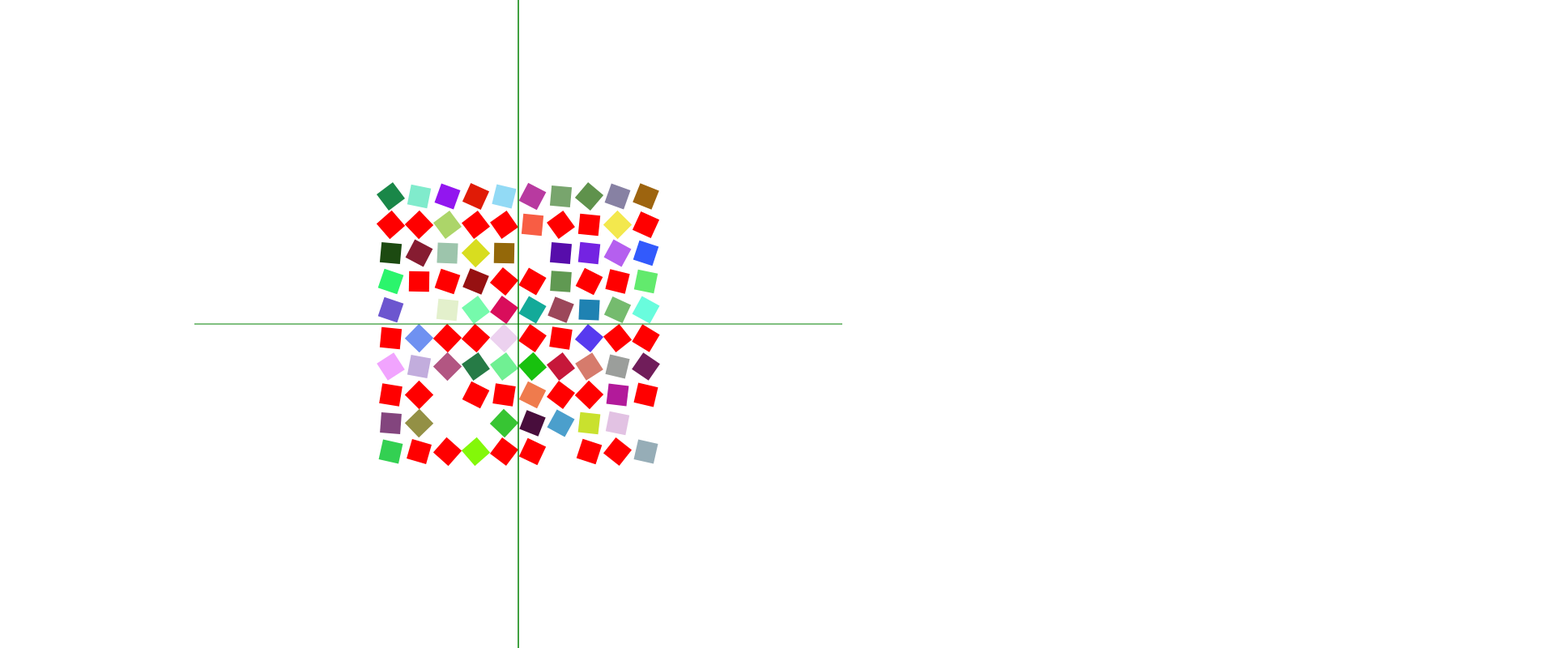
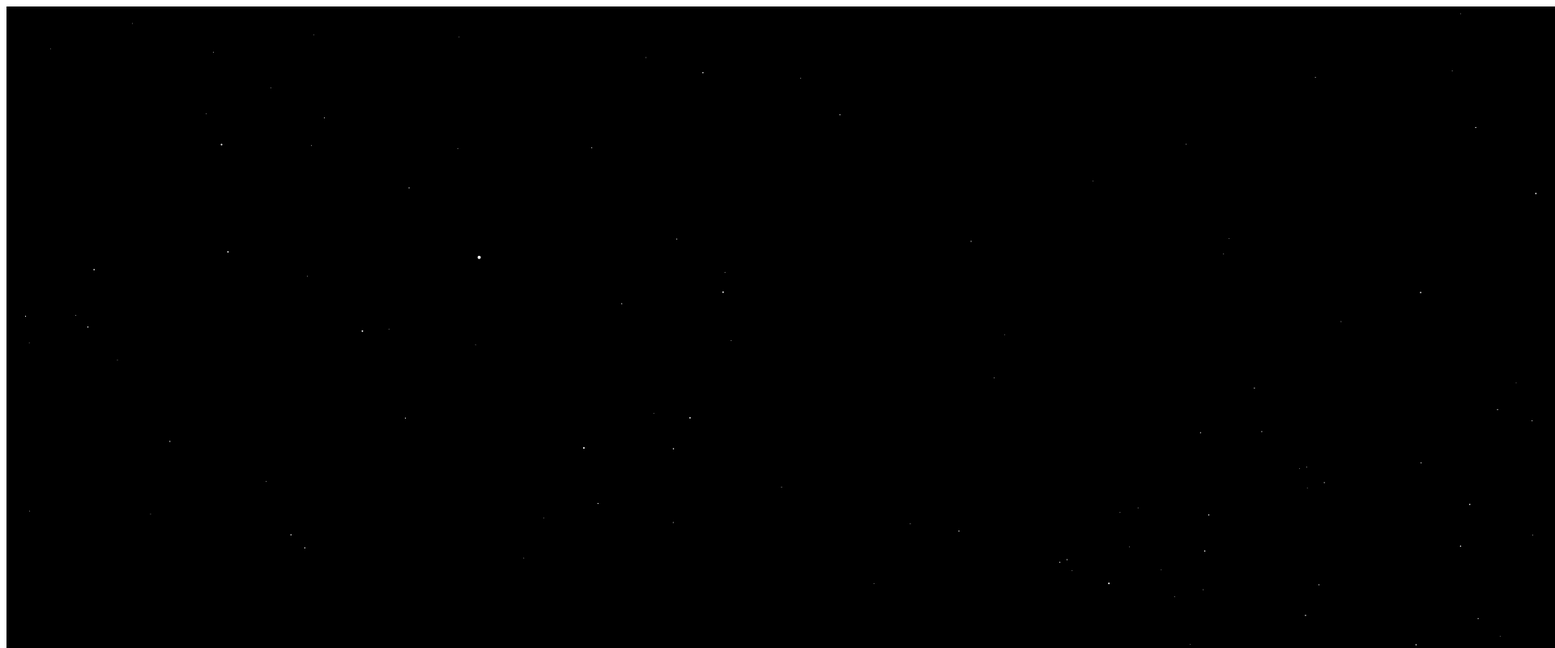
Before and after one commit to ScumEater/JS_Labs, a plain HTML site: page index.html in a window 1280 px wide. Shown: the top 800 px of the page at 81% size, 1920 px wide, since content can reach past the window. Drawn offline with Linux system fonts and the light colour scheme.

Commit message:
Создание starfield на языке JS

```diff
--- a/css/index.css
+++ b/css/index.css
@@ -1,8 +1,3 @@
 canvas {
-    position: absolute;
-    top:0;
-    bottom: 0;
-    left: 0;
-    right: 0;
-    margin:auto;
+    background: black;
 }
--- a/index.html
+++ b/index.html
@@ -1,14 +1,13 @@
 <!DOCTYPE html>
 <html lang="en">
-<title>Матрица из квадратов</title>
+<title>Starfield</title>
 <head>
     <meta charset="UTF-8">
     <link rel="stylesheet" href="css/index.css">
 </head>
 <body>
-<canvas id="canvas" width="800" height="800"></canvas>
+<canvas id="canvas" width="1920" height="1080"></canvas>
 <script type="module" src="../js/app.js"></script>
-<script type="module" src="../js/tile.js"></script>
-<script type="module" src="../js/matrixTile.js"></script>
+<script type="module" src="../js/star.js"></script>
 </body>
 </html>
--- a/js/app.js
+++ b/js/app.js
@@ -1,66 +1,44 @@
+import Star from "/js/star.js";
 
-import MatrixTile from "./matrixTile.js";
+class StarFiled {
 
-class Application {
     constructor() {
-        this.debugMode = true;
-        this.canvas = document.getElementById('canvas');
-        this.ctx = this.canvas.getContext('2d');
-        this.screenWidth = this.canvas.width;
-        this.screenHeight = this.canvas.height;
-        this.matrixTile = new MatrixTile(this.ctx, 10, 25, 10);
+        this.canvas = document.getElementById("canvas");
+        this.ctx = this.canvas.getContext("2d");
+        this.canvas.width = 1920;
+        this.canvas.height = 1080;
+        this.numStars = 700;
+        this.pushingstar = this.pushingStar();
     }
 
-    run(debug) {
-        if(debug) {
-        console.log(debug);
+    pushingStar() {
+        let stars = [];
+        for (let i = 0; i < this.numStars; i++) {
+            stars[i] = new Star();
+            console.log(stars);
         }
-        this.animate();
-    }
-    animate() {
-        this.ctx.clearRect(0, 0, this.screenWidth, this.screenHeight);
-        this.ctx.save();
-        this.ctx.translate(this.screenWidth / 2, this.screenHeight / 2);
-        this.matrixTile.draw();
-        this.ctx.restore();
-        if (this.debugMode) {
-            this.drawGrid();
-            this.drawFPS();
-        }
-        requestAnimationFrame(() => this.animate());
+        return stars;
 
     }
-    drawGrid() {
-        this.ctx.strokeStyle = "green";
-        this.ctx.beginPath();
-        this.ctx.moveTo(this.screenWidth/2 ,0);
-        this.ctx.lineTo(this.screenWidth/2, this.screenHeight);
-        this.ctx.stroke();
-        this.ctx.moveTo(0,this.screenHeight/2);
-        this.ctx.lineTo(this.screenWidth, this.screenHeight/2);
-        this.ctx.stroke();
+
+    draw() {
+
+        this.ctx.fillStyle = "black";
+        this.ctx.fillRect(0, 0, this.canvas.width, this.canvas.height);
+        for (let i = 0; i < this.numStars; i++) {
+            this.pushingstar[i].show();
+            this.pushingstar[i].move();
+        }
     }
-     drawFPS() {
-        this.ctx.font = "14px Verdana";
-        this.ctx.fillStyle = "white";
-        this.ctx.fillText(`FPS: ${this.fps}`, this.screenWidth - 90, 20);
-        this.ctx.fillText(`Time: 10`, this.screenWidth - 90, 40);
+
+    update() {
+        this.draw();
+        window.requestAnimationFrame(() => this.update());
+    }
+    run(){
+        this.update();
     }
 }
-window.addEventListener("load", function (event) {
-    let app = new Application();
-    app.run(true);
-});
 
-var before,now,fps;
-before=Date.now();
-fps=0;
-requestAnimationFrame(
-    function loop(){
-        now=Date.now();
-        fps=Math.round(1000/(now-before));
-        before=now;
-        requestAnimationFrame(loop);
-        console.log(fps);
-    }
-);
+let app = new StarFiled();
+app.run();
--- a/js/matrixTile.js
+++ /dev/null
@@ -1,32 +0,0 @@
-import Tile from "./tile.js";
-export class MatrixTile {
-    constructor(ctx, n, tileEdge, tilePadding) {
-        this.ctx = ctx;
-        this.n = n;
-        this.tileEdge = tileEdge;
-        this.tilepadding = tilePadding;
-        this.tiles = this.getTiles();
-
-    }
-    getTiles() {
-        let t = [];
-        for (let i = -this.n / 2; i < this.n / 2; i++)
-            for (let j = -this.n / 2; j < this.n / 2; j++)
-                t.push(new Tile(this.ctx, this.tileEdge, (this.tileEdge + this.tilepadding) * i + this.tilepadding / 2, (this.tileEdge + this.tilepadding) * j + this.tilepadding / 2));
-        return t;
-    }
-    draw() {
-        for (let i = 0; i < this.n * this.n; i++) {
-            if (i % 2 === 0) {
-                this.tiles[i].setColor("#FF0000");
-            }
-            if (i % 3 === 0) {
-                this.tiles[i].setColor("#0000FF");
-            }
-            let angle = Math.random() / 100;
-            this.tiles[i].setAngle(angle);
-            this.tiles[i].draw();
-        }
-    }
-}
-export default MatrixTile;
--- /dev/null
+++ b/js/star.js
@@ -0,0 +1,38 @@
+class Star {
+    constructor(ctx) {
+        this.canvas = document.getElementById("canvas");
+        this.ctx = this.canvas.getContext("2d");
+        this.x = Math.random() * this.canvas.width;
+        this.y = Math.random() * this.canvas.width;
+        this.z = Math.random() * this.canvas.width;
+        this.size = 0.4;
+        this.centerX = this.canvas.width / 2;
+        this.centerY = this.canvas.height / 2;
+        this.speed = 3;
+    }
+    move() {
+        this.z = this.z - this.speed;
+        if (this.z <= 0) {
+            this.z = this.canvas.width;
+        }
+    }
+
+    show() {
+        let x, y, s;
+        x = (this.x - this.centerX) * (this.canvas.width / this.z);
+        x = x + this.centerX;
+
+        y = (this.y - this.centerY) * (this.canvas.width / this.z);
+        y = y + this.centerY;
+
+        s = this.size * (this.canvas.width / this.z);
+
+        this.ctx.beginPath();
+        this.ctx.fillStyle = "white";
+        this.ctx.arc(x, y, s, 0, Math.PI * 2);
+        this.ctx.fill();
+    }
+
+}
+
+export default Star;
--- a/js/tile.js
+++ /dev/null
@@ -1,28 +0,0 @@
-export class Tile {
-    constructor(ctx, tileWidth, x, y) {
-        this.ctx = ctx;
-        this.x = x;
-        this.y = y;
-        this.width = tileWidth;
-        this.height = tileWidth;
-        this.color = 'red';
-    }
-
-    setColor() {
-        this.color = "#" + Math.floor(Math.random() * 16777215).toString(16);;
-    }
-
-    setAngle() {
-        this.angle = Math.random();
-        }
-
-    draw() {
-        this.ctx.save();
-        this.ctx.translate(this.x + this.width / 2, this.y + this.height / 2);
-        this.ctx.rotate(this.angle);
-        this.ctx.fillStyle = this.color;
-        this.ctx.fillRect(-this.width / 2, -this.height / 2, this.width, this.height);
-        this.ctx.restore();
-    }
-}
-export default Tile;
```
